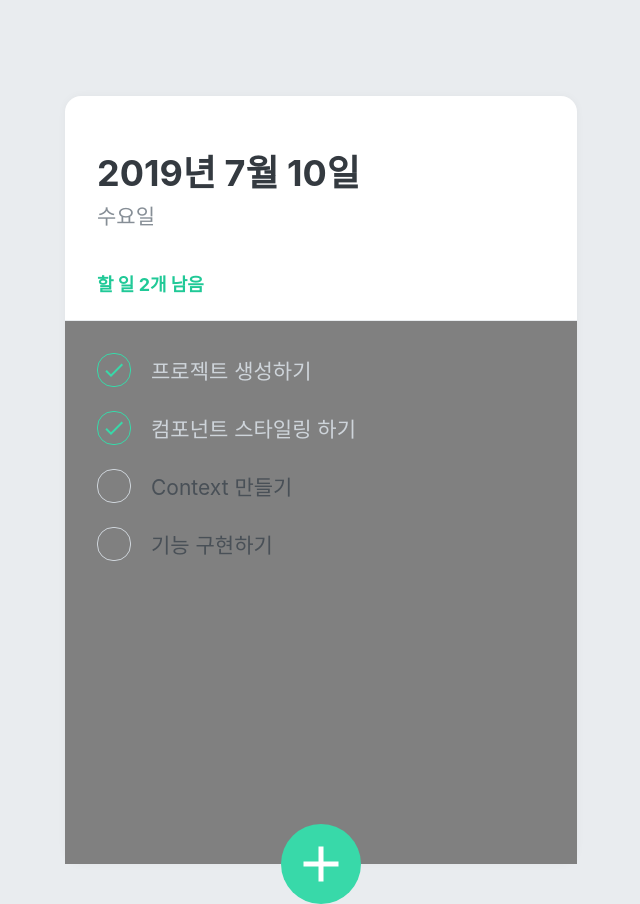
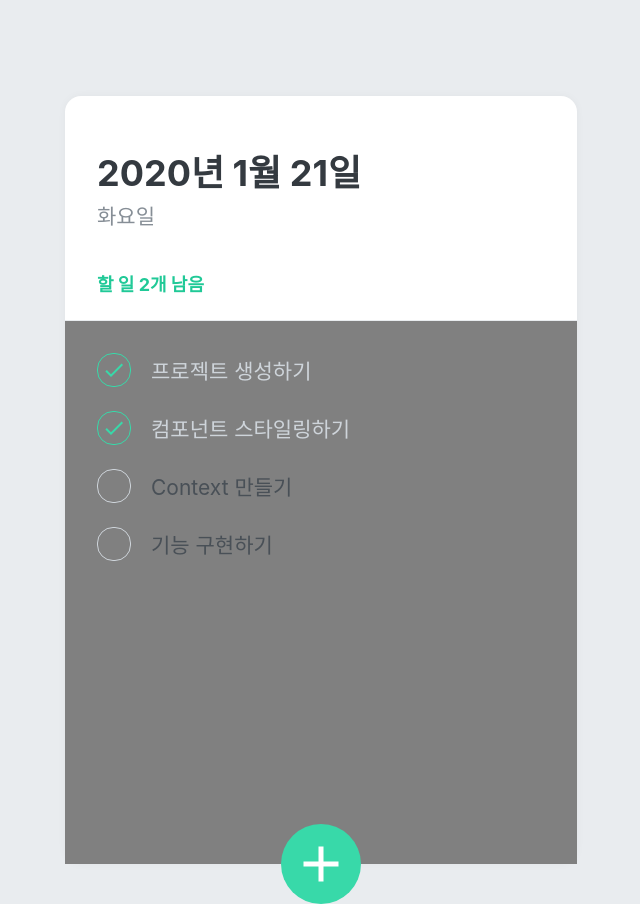
Before and after one commit to jellive/mashup-todolist, a React (Create React App) app: page / in a window 1280 px wide. Shown: the whole page, without its empty margins (319-959 px from the left). Built offline with nearby package versions, Linux system fonts and the light colour scheme.

Commit message:
complete function.

```diff
--- a/src/App.tsx
+++ b/src/App.tsx
@@ -4,7 +4,7 @@ import TodoTemplate from './components/TodoTemplate'
 import TodoHead from './components/TodoHead'
 import TodoList from './components/ToodList'
 import TodoCreate from './components/TodoCreate'
-import { TodoProvider } from './reducers/TodoContext'
+import { TodosContextProvider } from './contexts/TodoContext'
 
 
 const GlobalStyle = createGlobalStyle`
@@ -16,10 +16,10 @@ body{
 const App: React.FC = () => {
   return (
     <>
-      <TodoProvider>
+      <TodosContextProvider>
         <GlobalStyle />
         <TodoTemplate><TodoHead /><TodoList /><TodoCreate /></TodoTemplate>
-      </TodoProvider>
+      </TodosContextProvider>
     </>
   );
 }
--- a/src/components/TodoCreate.tsx
+++ b/src/components/TodoCreate.tsx
@@ -1,6 +1,7 @@
 import React, { useState } from 'react';
 import styled, { css } from 'styled-components';
 import { MdAdd } from 'react-icons/md';
+import { useTodosDispatch, useTodosNextId } from '../contexts/TodoContext'
 
 const CircleButton = styled.button`
   background: #38d9a9;
@@ -77,15 +78,34 @@ const Input = styled.input`
 
 function TodoCreate() {
   const [open, setOpen] = useState(false);
+  const [value, setValue] = useState('');
+
+  const dispatch = useTodosDispatch();
+  const nextId = useTodosNextId()!!;
 
   const onToggle = () => setOpen(!open);
-
+  const onChange = (e: any) => setValue(e.target.value);
+  const onSubmit = (e: React.FormEvent) => {
+    e.preventDefault(); // 새로고침 방지
+    dispatch({
+      type: 'CREATE',
+      text: value
+    });
+    setValue('');
+    setOpen(false);
+    nextId.current += 1
+  };
   return (
     <>
       {open && (
         <InsertFormPositioner>
-                    <InsertForm>
-                        <Input autoFocus placeholder="할 일을 입력 후, Enter 를 누르세요" />
+          <InsertForm onSubmit={onSubmit}>
+            <Input
+              autoFocus
+              placeholder="할 일을 입력 후, Enter 를 누르세요"
+              onChange={onChange}
+              value={value}
+            />
           </InsertForm>
         </InsertFormPositioner>
       )}
@@ -96,4 +116,4 @@ function TodoCreate() {
   );
 }
 
-export default TodoCreate;
+export default React.memo(TodoCreate);
--- a/src/components/TodoHead.tsx
+++ b/src/components/TodoHead.tsx
@@ -1,6 +1,6 @@
 import React from 'react'
 import styled from 'styled-components'
-import { useTodoState } from '../reducers/TodoContext';
+import { useTodosState } from '../contexts/TodoContext';
 
 const TodoHeadBlock = styled.div`
     padding-top: 48px;
@@ -27,13 +27,22 @@ const TodoHeadBlock = styled.div`
 `
 
 function TodoHead() {
-    const todos = useTodoState()
-    console.log(todos)
+    const todos = useTodosState()
+    const undoneTasks = todos.filter(todo => !todo.done)
+
+    const today = new Date()
+    const dateString = today.toLocaleDateString('ko-KR', {
+        year: 'numeric',
+        month: 'long',
+        day: 'numeric'
+    });
+    const dayName = today.toLocaleDateString('ko-KR', { weekday: 'long' })
+
     return (
         <TodoHeadBlock>
-            <h1>2019년 7월 10일</h1>
-            <div className="day">수요일</div>
-            <div className="tasks-left">할 일 2개 남음</div>
+            <h1>{dateString}</h1>
+            <div className="day">{dayName}</div>
+            <div className="tasks-left">할 일 {undoneTasks.length}개 남음</div>
         </TodoHeadBlock>
     )
 }
--- a/src/components/TodoItem.tsx
+++ b/src/components/TodoItem.tsx
@@ -1,6 +1,8 @@
 import React from 'react'
 import styled, { css } from 'styled-components'
 import { MdDone, MdDelete } from 'react-icons/md'
+import { Todo } from '../contexts/TodoContext'
+import { useTodosDispatch } from '../contexts/TodoContext'
 
 const Remove = styled.div`
 display: flex;
@@ -58,13 +60,16 @@ const Text = styled.div`
     `}
 `;
 
-function TodoItem({ id, done, text }: { id?: Number, done: Boolean, text: String }) {
+function TodoItem({ id, done, text }: Todo) {
+    const dispatch = useTodosDispatch()
+    const onToggle = () => dispatch({ type: 'TOGGLE', id })
+    const onRemove = () => dispatch({ type: 'REMOVE', id })
 
     return (
         <TodoItemBlock>
-            <CheckCircle done={done}>{done && <MdDone />}</CheckCircle>
+            <CheckCircle done={done} onClick={onToggle}>{done && <MdDone />}</CheckCircle>
             <Text done={done}>{text}</Text>
-            <Remove>
+            <Remove onClick={onRemove}>
                 <MdDelete />
             </Remove>
         </TodoItemBlock>
--- a/src/components/ToodList.tsx
+++ b/src/components/ToodList.tsx
@@ -1,6 +1,7 @@
 import React from 'react'
 import styled from 'styled-components'
 import TodoItem from './TodoItem'
+import { useTodosState } from '../contexts/TodoContext'
 
 const TodoListBlock = styled.div`
     flex: 1;
@@ -11,14 +12,26 @@ const TodoListBlock = styled.div`
 `
 
 function TodoList() {
-    return <TodoListBlock>
+    const todos = useTodosState()
 
-        <TodoItem text="프로젝트 생성하기" done={true} />
+    return (
+        <TodoListBlock>
+            {todos.map(todo => (
+                <TodoItem
+                    key={todo.id}
+                    id={todo.id}
+                    text={todo.text}
+                    done={todo.done}
+                />
+            ))}
+
+            {/* <TodoItem text="프로젝트 생성하기" done={true} />
         <TodoItem text="컴포넌트 스타일링 하기" done={true} />
         <TodoItem text="Context 만들기" done={false} />
-        <TodoItem text="기능 구현하기" done={false} />
+        <TodoItem text="기능 구현하기" done={false} /> */}
 
-    </TodoListBlock>
+        </TodoListBlock>
+    )
 }
 
 export default TodoList
--- /dev/null
+++ b/src/contexts/TodoContext.tsx
@@ -0,0 +1,98 @@
+import React, { useReducer, createContext, useContext, useRef, Dispatch } from 'react'
+
+export type Todo = {
+    id: number,
+    text: String,
+    done: Boolean
+}
+
+type TodosState = Todo[]
+
+type TodosNextIdState = { current: number }
+
+const TodosStateContext = createContext<TodosState | undefined>(undefined)
+type Action =
+    | { type: 'CREATE'; text: string }
+    | { type: 'TOGGLE'; id: number }
+    | { type: 'REMOVE'; id: number };
+
+const TodosNextIdContext = createContext<TodosNextIdState | undefined>({ current: 5 })
+
+type TodosDispatch = Dispatch<Action>
+
+const TodosDispatchContext = createContext<TodosDispatch | undefined>(
+    undefined
+);
+
+const initialTodos = [
+    {
+        id: 1,
+        text: '프로젝트 생성하기',
+        done: true
+    },
+    {
+        id: 2,
+        text: '컴포넌트 스타일링하기',
+        done: true
+    },
+    {
+        id: 3,
+        text: 'Context 만들기',
+        done: false
+    },
+    {
+        id: 4,
+        text: '기능 구현하기',
+        done: false
+    }
+]
+
+function todosReducer(state: TodosState, action: Action): TodosState {
+    switch (action.type) {
+        case 'CREATE':
+            const nextId = Math.max(...state.map(todo => todo.id)) + 1;
+            return state.concat({
+                id: nextId,
+                text: action.text,
+                done: false
+            });
+        case 'TOGGLE':
+            return state.map(todo =>
+                todo.id === action.id ? { ...todo, done: !todo.done } : todo
+            );
+        case 'REMOVE':
+            return state.filter(todo => todo.id !== action.id);
+        default:
+            throw new Error('Unhandled action');
+    }
+}
+
+export function TodosContextProvider({ children }: { children: React.ReactNode }) {
+    const [todos, dispatch] = useReducer(todosReducer, initialTodos);
+    const nextId = useRef(5)
+
+    return (
+        <TodosDispatchContext.Provider value={dispatch}>
+            <TodosStateContext.Provider value={todos}>
+                <TodosNextIdContext.Provider value={nextId}>
+                    {children}
+                </TodosNextIdContext.Provider>
+            </TodosStateContext.Provider>
+        </TodosDispatchContext.Provider>
+    );
+}
+export function useTodosState() {
+    const state = useContext(TodosStateContext);
+    if (!state) throw new Error('TodosProvider not found');
+    return state;
+}
+
+export function useTodosDispatch() {
+    const dispatch = useContext(TodosDispatchContext);
+    if (!dispatch) throw new Error('TodosProvider not found');
+    return dispatch;
+}
+
+export function useTodosNextId() {
+    return useContext(TodosNextIdContext)
+}
--- a/src/interfaces/Todo.ts
+++ /dev/null
@@ -1,5 +0,0 @@
-export interface Todo {
-    id: Number,
-    text: String,
-    done: Boolean
-}
--- a/src/reducers/TodoContext.tsx
+++ /dev/null
@@ -1,83 +0,0 @@
-import React, { useReducer, createContext, useContext, useRef } from 'react'
-import { Todo } from '../interfaces/Todo'
-
-const initialTodos = [
-    {
-        id: 1,
-        text: '프로젝트 생성하기',
-        done: true
-    },
-    {
-        id: 2,
-        text: '컴포넌트 스타일링하기',
-        done: true
-    },
-    {
-        id: 3,
-        text: 'Context 만들기',
-        done: false
-    },
-    {
-        id: 4,
-        text: '기능 구현하기',
-        done: false
-    }
-]
-
-function todoReducer(state: Todo[], action: { type: any, todo: Todo, id: Number }) {
-    switch (action.type) {
-        case 'CREATE':
-            return state.concat(action.todo)
-        case 'TOGGLE':
-            return state.map(todo =>
-                todo.id === action.id ? { ...todo, done: !todo.done } : todo
-            )
-        case 'REMOVE':
-            return state.filter(todo => todo.id !== action.id)
-        default:
-            throw new Error(`Unhandled action type: ${action.type}`)
-    }
-}
-
-const TodoStateContext = createContext<Todo[]>(initialTodos)
-const TodoDispatchContext = createContext(todoReducer)
-const TodoNextIdContext = createContext<number>(5)
-
-
-export function TodoProvider({ children }: any) {
-    const [state, dispatch] = useReducer(todoReducer, initialTodos)
-    const nextId = useRef(5)
-    return (
-        <TodoStateContext.Provider value={state}>
-            <TodoDispatchContext.Provider value={dispatch as any}>
-                <TodoNextIdContext.Provider value={nextId as any}>
-                    {children}
-                </TodoNextIdContext.Provider>
-            </TodoDispatchContext.Provider>
-        </TodoStateContext.Provider>
-    );
-}
-
-export function useTodoState() {
-    const context = useContext(TodoStateContext);
-    if (!context) {
-        throw new Error('Cannot find TodoProvider');
-    }
-    return context;
-}
-
-export function useTodoDispatch() {
-    const context = useContext(TodoDispatchContext);
-    if (!context) {
-        throw new Error('Cannot find TodoProvider');
-    }
-    return context;
-}
-
-export function useTodoNextId() {
-    const context = useContext(TodoNextIdContext);
-    if (!context) {
-        throw new Error('Cannot find TodoProvider');
-    }
-    return context;
-}
```
Lines whose indentation alone changed are shown as unchanged.
